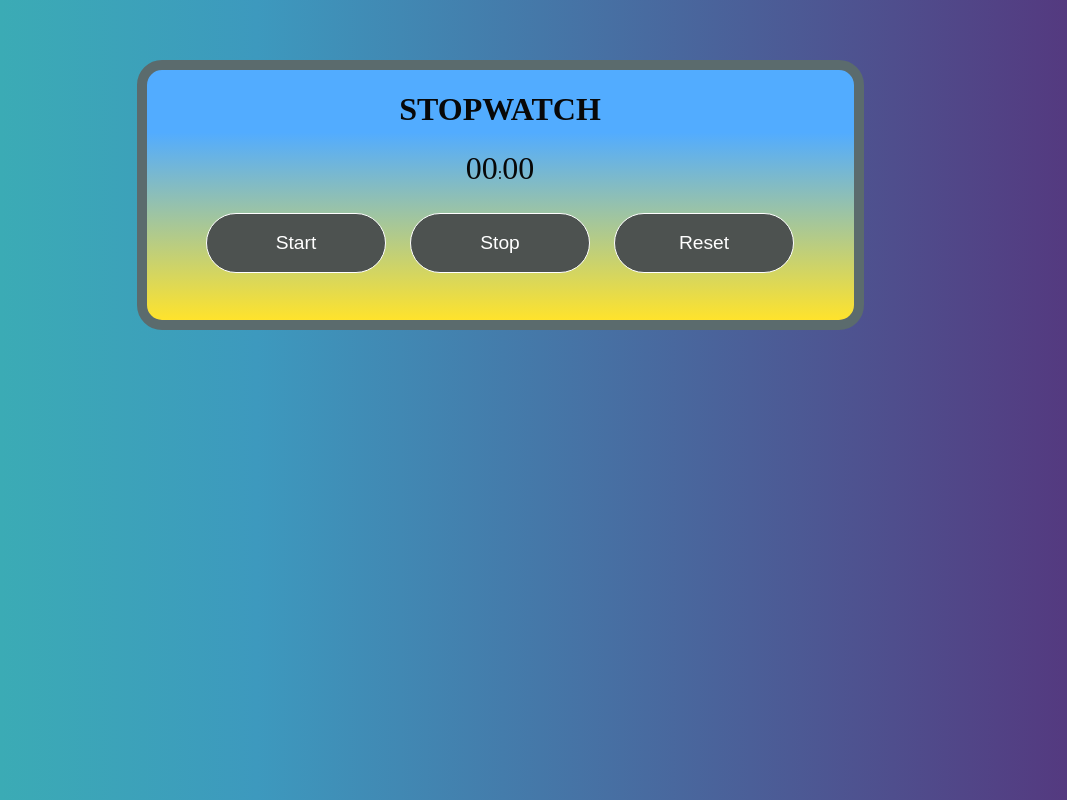
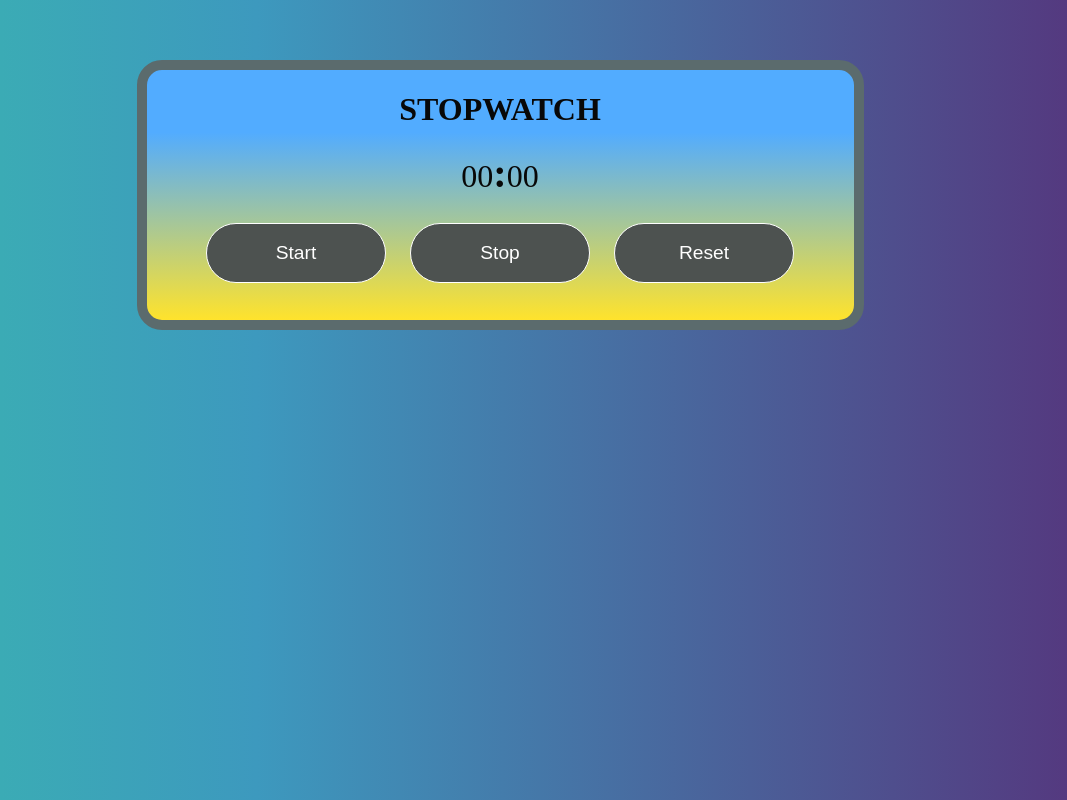
Before and after one commit to surajgit036/stopwatch, a plain HTML site: page index.html in a window 1280 px wide. Shown: the whole page, without its empty margins (140-1207 px from the left). Drawn offline with Linux system fonts and the light colour scheme.

Commit message:
increased dot size

```diff
--- a/style.css
+++ b/style.css
@@ -48,3 +48,7 @@ button:hover {
     border: solid 1px #fff;
     color: #88947a;
 }
+#dots{
+    font-size: 2.5rem;
+    font-weight: 700;
+}
```
